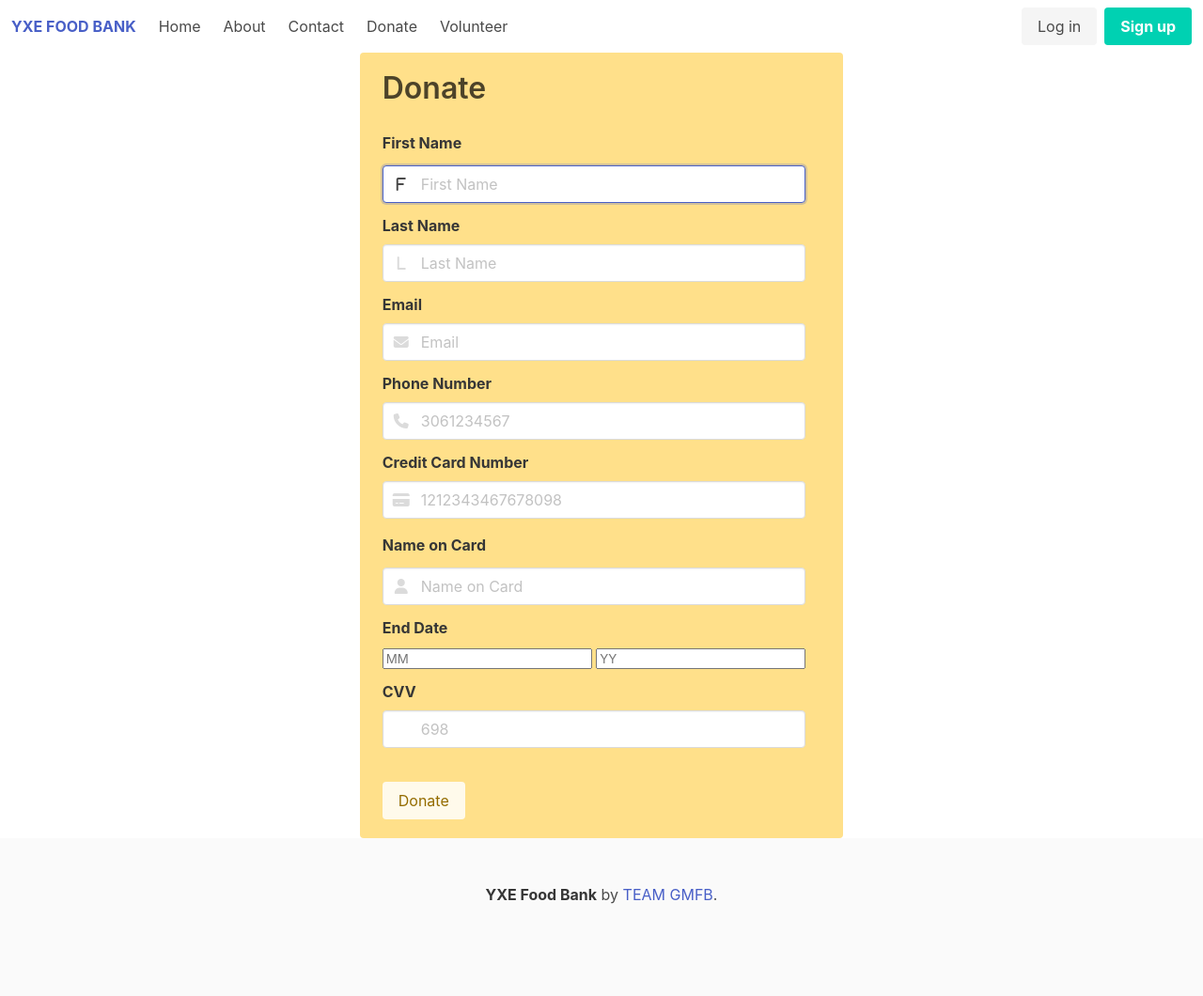
After one commit to seemslikeali/yxefoodbank, a Django app: page /donateform/ in a window 1280 px wide. The commit adds this page. Shown: the whole page at 94% size. Run offline with Django 4.2, Linux system fonts and the light colour scheme; some libraries are stand-ins or nearby versions.

Commit message:
Changes done on donate and volunteer.

```diff
--- a/base/templates/base/donate.html
+++ b/base/templates/base/donate.html
@@ -14,6 +14,8 @@
       desktop publishing software like Aldus PageMaker including versions of
       Lorem Ipsum.
     </p>
+    <br>
+          <a class="button is-warning is-light" href="{% url 'donateForm' %}">Donate</a>
   </div>
 
 </div>
--- /dev/null
+++ b/base/templates/base/donateform.html
@@ -0,0 +1,112 @@
+{% extends 'main.html' %}
+{% block content %}
+<div class="container">
+  <div class="notification is-warning">
+    <div class="title">Donate</div>
+
+    <!-- First Name -->
+    <div class="field" style="line-height:2rem;">
+      <label class="label">First Name</label>
+      <p class="control has-icons-left has-icons-right">
+        <input class="input" type="text" placeholder="First Name" autofocus="" name="first_name" maxlength="30"
+          required="" id="id_first_name" />
+        <span class="icon is-small is-left">
+          <i class="fas fa-f"></i>
+        </span>
+      </p>
+    </div>
+
+    <!-- Last Name -->
+    <div class="field">
+      <label class="label">Last Name</label>
+      <p class="control has-icons-left has-icons-right">
+        <input class="input" type="text" placeholder="Last Name" name="last_name" maxlength="30" required=""
+          id="id_last_name" />
+        <span class="icon is-small is-left">
+          <i class="fas fa-l"></i>
+        </span>
+      </p>
+    </div>
+
+    <!-- Email -->
+    <div class="field">
+      <label class="label">Email</label>
+      <p class="control has-icons-left has-icons-right">
+        <input class="input" type="email" placeholder="Email" name="email" maxlength="60" required="" id="id_email" />
+        <span class="icon is-small is-left">
+          <i class="fas fa-envelope"></i>
+        </span>
+      </p>
+    </div>
+
+    <!-- Phone Number -->
+    <div class="field">
+      <label class="label">Phone Number</label>
+      <p class="control has-icons-left has-icons-right">
+        <input class="input" type="tel" pattern="[0-9]{10}" placeholder="3061234567" name="phone" maxlength="10"
+          required="" id="id_phone" />
+        <span class="icon is-small is-left">
+          <i class="fas fa-phone"></i>
+        </span>
+      </p>
+    </div>
+
+    <!-- Credit Card Number -->
+    <div class="field">
+      <label class="label">Credit Card Number</label>
+      <p class="control has-icons-left has-icons-right">
+        <input class="input" type="tel" pattern="[0-9]{10}" placeholder="1212343467678098" name="creditCard" maxlength="16"
+          required="" id="id_credit_card" />
+        <span class="icon is-small is-left">
+          <i class="fas fa-credit-card"></i>
+        </span>
+      </p>
+    </div>
+
+    <!-- Name on Card -->
+    <div class="field" style="line-height:2rem;">
+      <label class="label">Name on Card</label>
+      <p class="control has-icons-left has-icons-right">
+        <input class="input" type="text" placeholder="Name on Card" autofocus="" name="name_on_card" maxlength="30"
+          required="" id="id_name_on_card" />
+        <span class="icon is-small is-left">
+          <!-- <i class="fas fa-f"></i> -->
+          <i class="fa-solid fa-user"></i>
+        </span>
+      </p>
+    </div>
+
+    <!-- End Date -->
+    <div class="field">
+      <label class="label">End Date</label>
+      <p class="control has-icons-left has-icons-right">
+        <!--End Date Month (MM)-->
+        <input autocomplete="off" class="exp" id="month" maxlength="2" pattern="[0-9]*" inputmode="numerical"
+        placeholder="MM" type="text" />
+        <!--End Date Year (YY)-->
+        <input autocomplete="off" class="exp" id="year" maxlength="2" pattern="[0-9]*" inputmode="numerical"
+        placeholder="YY" type="text" />
+      </p>
+    </div>
+
+    <!-- CVV -->
+    <div class="field">
+      <label class="label">CVV</label>
+      <p class="control has-icons-left has-icons-right">
+        <input class="input" type="tel" pattern="[0-9]{10}" placeholder="698" name="cvv" maxlength="3"
+          required="" id="id_cvv" />
+      </p>
+    </div>
+
+    <!--Donate Button-->
+    <div class="field">
+      <p class="control">
+        <br style="display:block; margin: 5px 0;">
+        <button class="button is-warning is-light">Donate</button>
+      </p>
+    </div>
+
+  </div>
+
+</div>
+{% endblock content %}
--- a/base/templates/base/volunteer.html
+++ b/base/templates/base/volunteer.html
@@ -13,6 +13,8 @@
       desktop publishing software like Aldus PageMaker including versions of
       Lorem Ipsum.
     </p>
+    <br>
+          <a class="button is-primary is-light" href="{% url 'volunteerForm' %}">Volunteer</a>
   </div>
 </div>
 
--- a/base/urls.py
+++ b/base/urls.py
@@ -13,4 +13,6 @@ urlpatterns = [
     path('about/', views.aboutPage, name="about"),
     path('donate/', views.donatePage, name="donate"),
     path('contact/', views.contactPage, name="contact"),
+    path('donateform/', views.donateFormPage, name="donateForm"),
+    path('volunteerform/', views.volunteerFormPage, name='volunteerForm'),
 ]
--- a/base/views.py
+++ b/base/views.py
@@ -23,6 +23,15 @@ def aboutPage(request):
 
 def donatePage(request):
     return render(request, 'base/donate.html')
+
+
+# recently added donate form view
+def donateFormPage(request):
+    return render(request, 'base/donateform.html')
+
+# recently added volunteer form view
+def volunteerFormPage(request):
+    return render(request, 'base/volunteerform.html')
 
 
 def contactPage(request):
```
Also changed, not shown: base/templates/base/volunteerform.html (added, +66 -0 lines), db.sqlite3.
